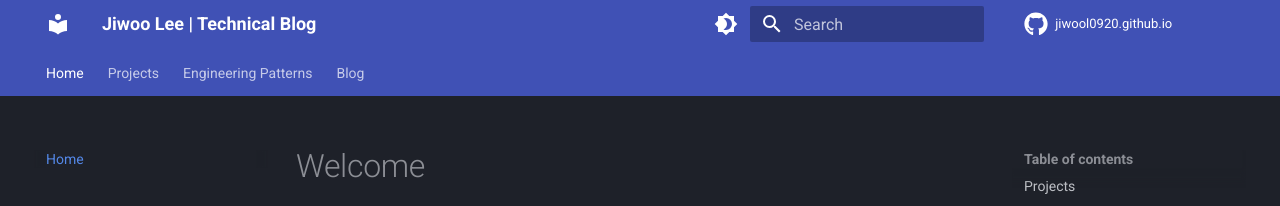
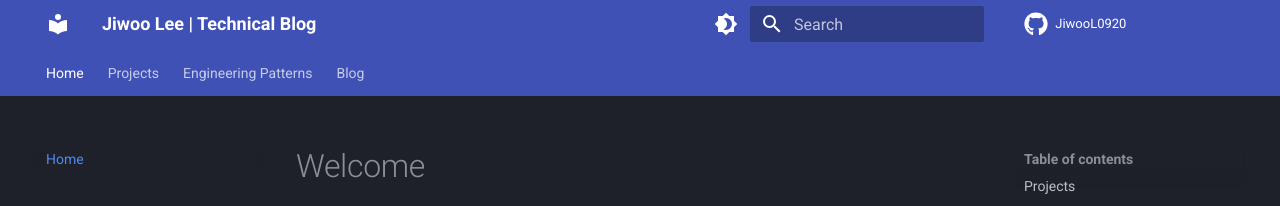
Before and after one commit to JiwooL0920/jiwool0920.github.io, an MkDocs documentation site: the page built from docs/index.md, in a window 1280 px wide. Shown: the top 206 px of the page. Built offline with MkDocs 1.6.1 and Material for MkDocs 9.7.7, drawn with Linux system fonts in a browser that asks for light colours; comment, search, counter and statistics services are not loaded.

Commit message:
Update GitHub repo link to profile URL

```diff
--- a/mkdocs.yml
+++ b/mkdocs.yml
@@ -3,8 +3,8 @@ site_url: https://jiwool0920.github.io
 site_description: Infrastructure, AI, and Engineering Patterns
 site_author: Jiwoo Lee
 
-repo_url: https://github.com/jiwool0920/jiwool0920.github.io
-repo_name: jiwool0920.github.io
+repo_url: https://github.com/JiwooL0920
+repo_name: JiwooL0920
 
 theme:
   name: material
```
